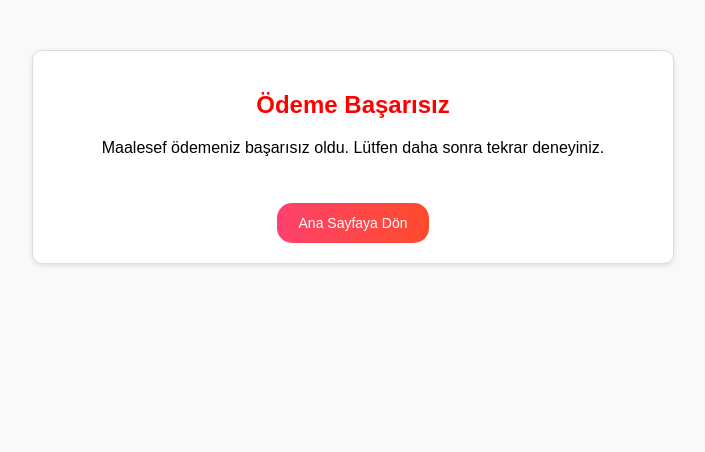
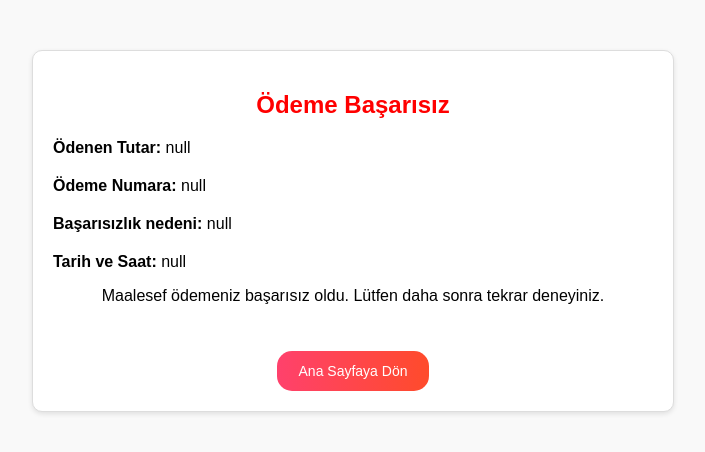
Before and after one commit to amirhossein6672/golang-gateway-service, a plain HTML site: page static/payment.html in a window 1280 px wide. Shown: the whole page, without its empty margins (287-992 px from the left). Drawn offline with Linux system fonts and the light colour scheme.

Commit message:
update payment html

```diff
--- a/static/payment.html
+++ b/static/payment.html
@@ -63,6 +63,7 @@
                 status: params.get('status'),
                 paymentId: params.get('paymentId'),
                 paymentCode: params.get('paymentCode'),
+                errorMessage: params.get('errorMessage'),
                 conversationId: params.get('conversationId'),
                 bookingCode: params.get('bookingCode'),
                 bookingId: params.get('bookingId'),
@@ -97,19 +98,19 @@
             } else {
                 content = `
                     <h2 class="failure">Ödeme Başarısız</h2>
-                    ${data.amount === 'null' ?
+                    ${data.amount !== 'null' ?
                     `<div class="details">
                         <div><strong>Ödenen Tutar:</strong> ${data.amount}</div>
                     </div>` : ''}
-                    ${data.paymentCode === 'null' ?
+                    ${data.paymentCode !== 'null' ?
                     `<div class="details">
                         <div><strong>Ödeme Numara:</strong> ${data.paymentCode}</div>
                     </div>` : ''}
-                    ${data.errorMessage === 'null' ?
+                    ${data.errorMessage !== 'null' ?
                     `<div class="details">
                         <div><strong>Başarısızlık nedeni:</strong> ${data.errorMessage}</div>
                     </div>` : ''}
-                    ${data.payDate === 'null' ?
+                    ${data.payDate !== 'null' ?
                     `<div class="details">
                         <div><strong>Tarih ve Saat:</strong> ${data.payDate}</div>
                     </div>` : ''}
```
